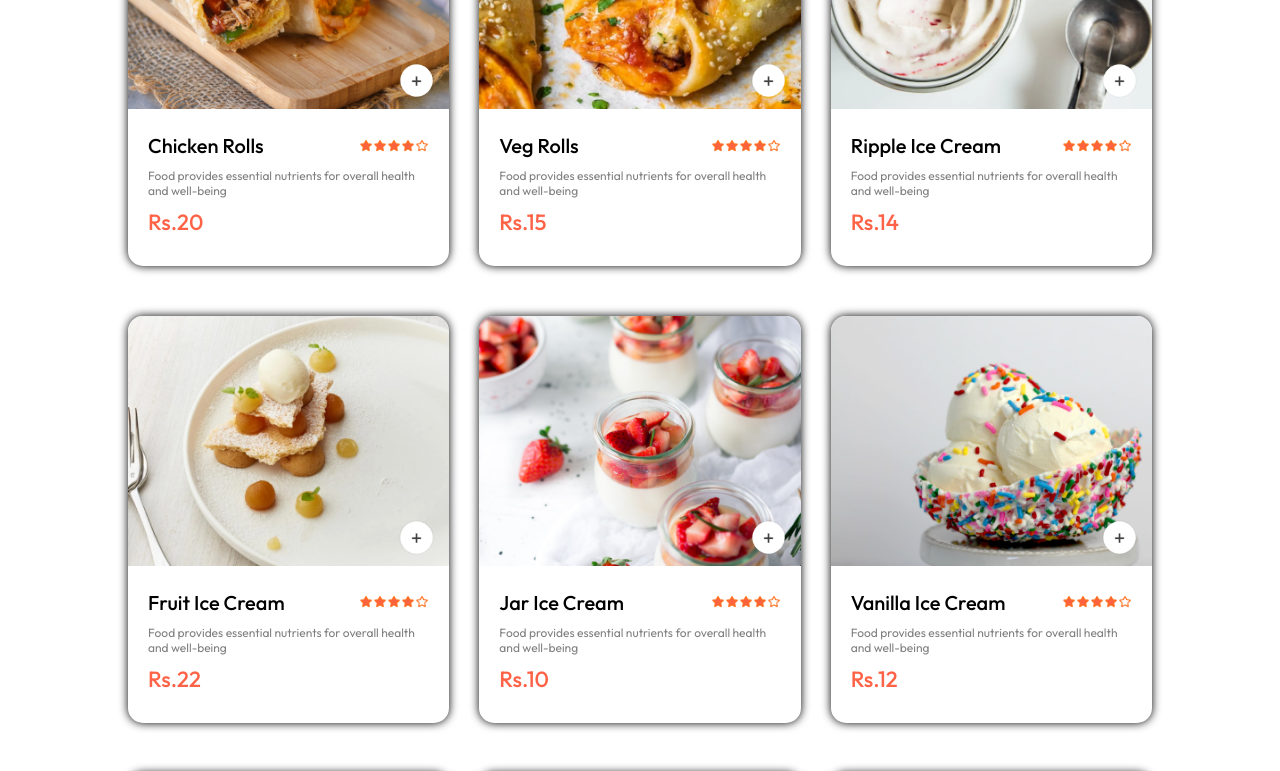
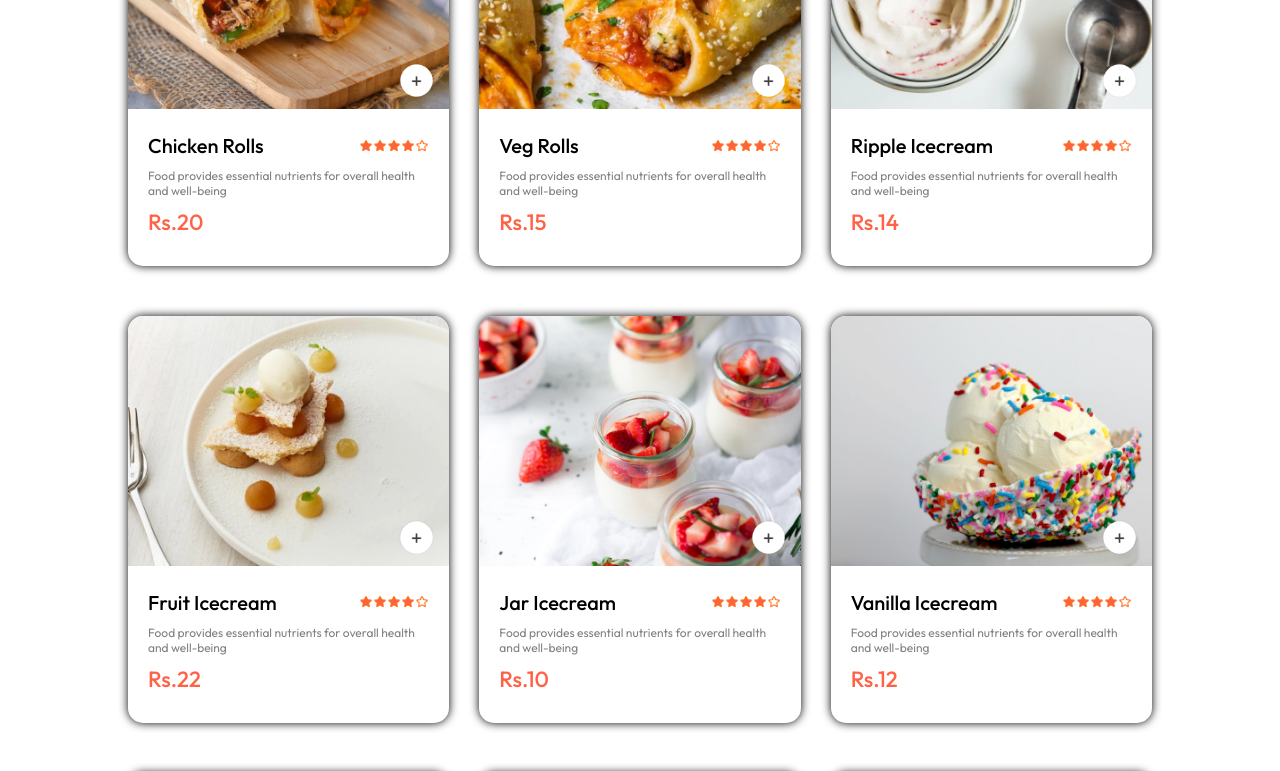
Before and after one commit to Pratheekjshetty/accelerlab-foodapp, a React (Create React App) app: page / in a window 1280 px wide. Shown: the part 2120-2891 px from the top of the page. Built offline with nearby package versions, Linux system fonts and the light colour scheme.

Commit message:
9-commit

```diff
--- a/src/assets/assets.js
+++ b/src/assets/assets.js
@@ -58,6 +58,14 @@ import orange from './orange.png'
 import pineapple from './pineapple.png'
 import pomegranate from './pomegranate.png'
 import watermelon from './watermelon.png'
+import banana_icecream from './banana-icecream.png'
+import blueberry_icecream from './blueberry-icecream.png'
+import chocolate_icecream from './chocolate-icecream.png'
+import dryfruits_icecream from './dryfruits-icecream.png'
+import orange_icecream from './orange-icecream.png'
+import pista_icecream from './pista-icecream.png'
+import strawberry_icecream from './strawberry-icecream.png'
+import vanilla_icecream from './vanilla-icecream.png'
 
 import add_icon_white from './add_icon_white.png'
 import add_icon_green from './add_icon_green.png'
@@ -200,28 +208,28 @@ export const food_list = [
         category: "Rolls"
     }, {
         _id: "9",
-        name: "Ripple Ice Cream",
+        name: "Ripple Icecream",
         image: food_9,
         price: 14,
         description: "Food provides essential nutrients for overall health and well-being",
         category: "Deserts"
     }, {
         _id: "10",
-        name: "Fruit Ice Cream",
+        name: "Fruit Icecream",
         image: food_10,
         price: 22,
         description: "Food provides essential nutrients for overall health and well-being",
         category: "Deserts"
     }, {
         _id: "11",
-        name: "Jar Ice Cream",
+        name: "Jar Icecream",
         image: food_11,
         price: 10,
         description: "Food provides essential nutrients for overall health and well-being",
         category: "Deserts"
     }, {
         _id: "12",
-        name: "Vanilla Ice Cream",
+        name: "Vanilla Icecream",
         image: food_12,
         price: 12,
         description: "Food provides essential nutrients for overall health and well-being",
@@ -379,7 +387,7 @@ export const food_list = [
         category: "Fruit Juice"
     }, {
         _id: "34",
-        name: "BlackCurrant Juice",
+        name: "Blackcurrant Juice",
         image: blackcurrant,
         price: 20,
         description: "Food provides essential nutrients for overall health and well-being",
@@ -421,7 +429,7 @@ export const food_list = [
         category: "Fruit Juice"
     }, {
         _id: "40",
-        name: "MuskMelon Juice",
+        name: "Muskmelon Juice",
         image: muskmelon,
         price: 20,
         description: "Food provides essential nutrients for overall health and well-being",
@@ -449,10 +457,66 @@ export const food_list = [
         category: "Fruit Juice"
     }, {
         _id: "44",
-        name: "WaterMelon Juice",
+        name: "Watermelon Juice",
         image: watermelon,
         price: 20,
         description: "Food provides essential nutrients for overall health and well-being",
         category: "Fruit Juice"
+    }, {
+        _id: "45",
+        name: "Banana Icecream",
+        image: banana_icecream,
+        price: 25,
+        description: "Food provides essential nutrients for overall health and well-being",
+        category: "Icecream"
+    }, {
+        _id: "46",
+        name: "Blueberry Icecream",
+        image: blueberry_icecream,
+        price: 25,
+        description: "Food provides essential nutrients for overall health and well-being",
+        category: "Icecream"
+    }, {
+        _id: "47",
+        name: "Chocolate Icecream",
+        image: chocolate_icecream,
+        price: 25,
+        description: "Food provides essential nutrients for overall health and well-being",
+        category: "Icecream"
+    }, {
+        _id: "48",
+        name: "Dryfruits Icecream",
+        image: dryfruits_icecream,
+        price: 25,
+        description: "Food provides essential nutrients for overall health and well-being",
+        category: "Icecream"
+    }, {
+        _id: "49",
+        name: "Orange Icecream",
+        image: orange_icecream,
+        price: 25,
+        description: "Food provides essential nutrients for overall health and well-being",
+        category: "Icecream"
+    }, {
+        _id: "50",
+        name: "Pista Icecream",
+        image: pista_icecream,
+        price: 25,
+        description: "Food provides essential nutrients for overall health and well-being",
+        category: "Icecream"
+    }, {
+        _id: "51",
+        name: "Strawberry Icecream",
+        image: strawberry_icecream,
+        price: 25,
+        description: "Food provides essential nutrients for overall health and well-being",
+        category: "Icecream"
+    }, {
+        _id: "52",
+        name: "Vanilla Icecream",
+        image: vanilla_icecream,
+        price: 25,
+        description: "Food provides essential nutrients for overall health and well-being",
+        category: "Icecream"
     },
 ]
```
Also changed, not shown: 1 other file (tests, documents, lock files or other folders).
